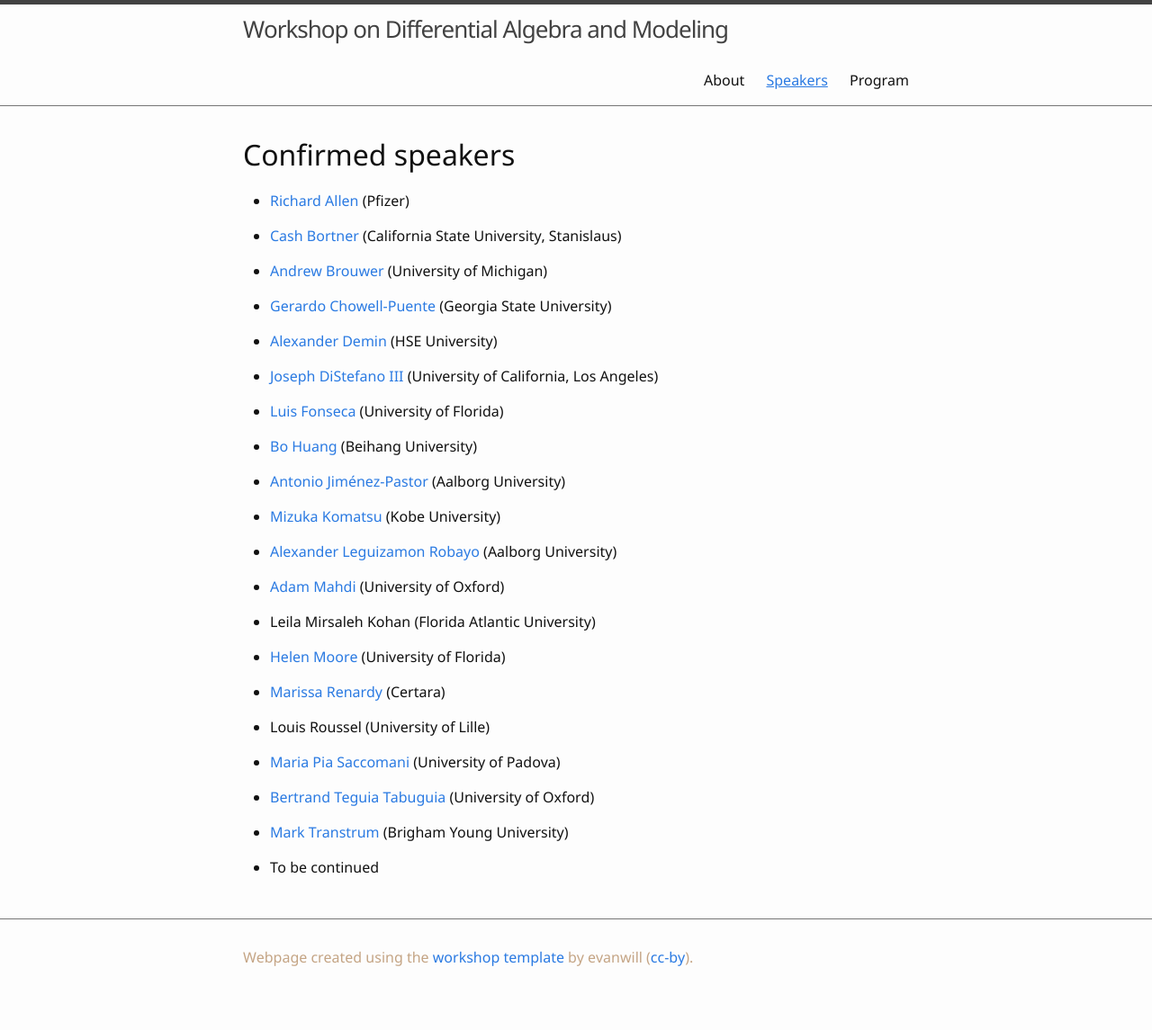
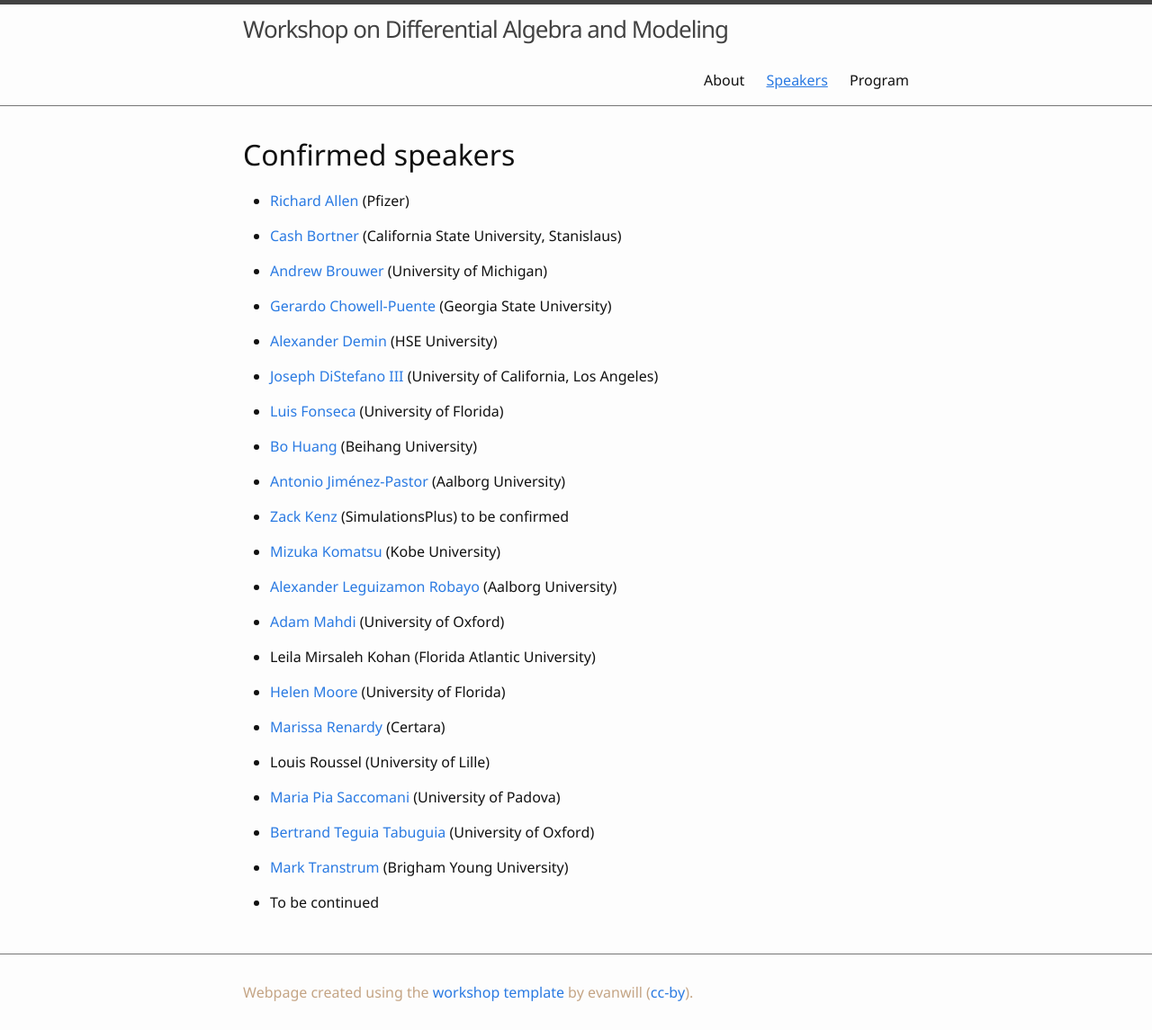
Before and after one commit to diffalg-modeling/diffalg-modeling, a Jekyll site: the page built from participants.md, in a window 1280 px wide. Shown: the whole page at 90% size. Built offline with Jekyll 4.4.1, drawn with Linux system fonts in a browser that asks for light colours; before the commit the page ends 1106 px from its top, so only the background shows below that.

Commit message:
Update participants.md

```diff
--- a/participants.md
+++ b/participants.md
@@ -23,6 +23,8 @@ nav: true
 
 * [Antonio Jiménez-Pastor](https://homes.cs.aau.dk/~ajpa/) (Aalborg University)
 
+* [Zack Kenz](https://www.simulations-plus.com/people/zackary-kenz/) (SimulationsPlus) to be confirmed
+
 * [Mizuka Komatsu](http://www2.kobe-u.ac.jp/~mkomatsu/english.html) (Kobe University)
 
 * [Alexander Leguizamon Robayo](https://vbn.aau.dk/en/persons/153046) (Aalborg University)
```
